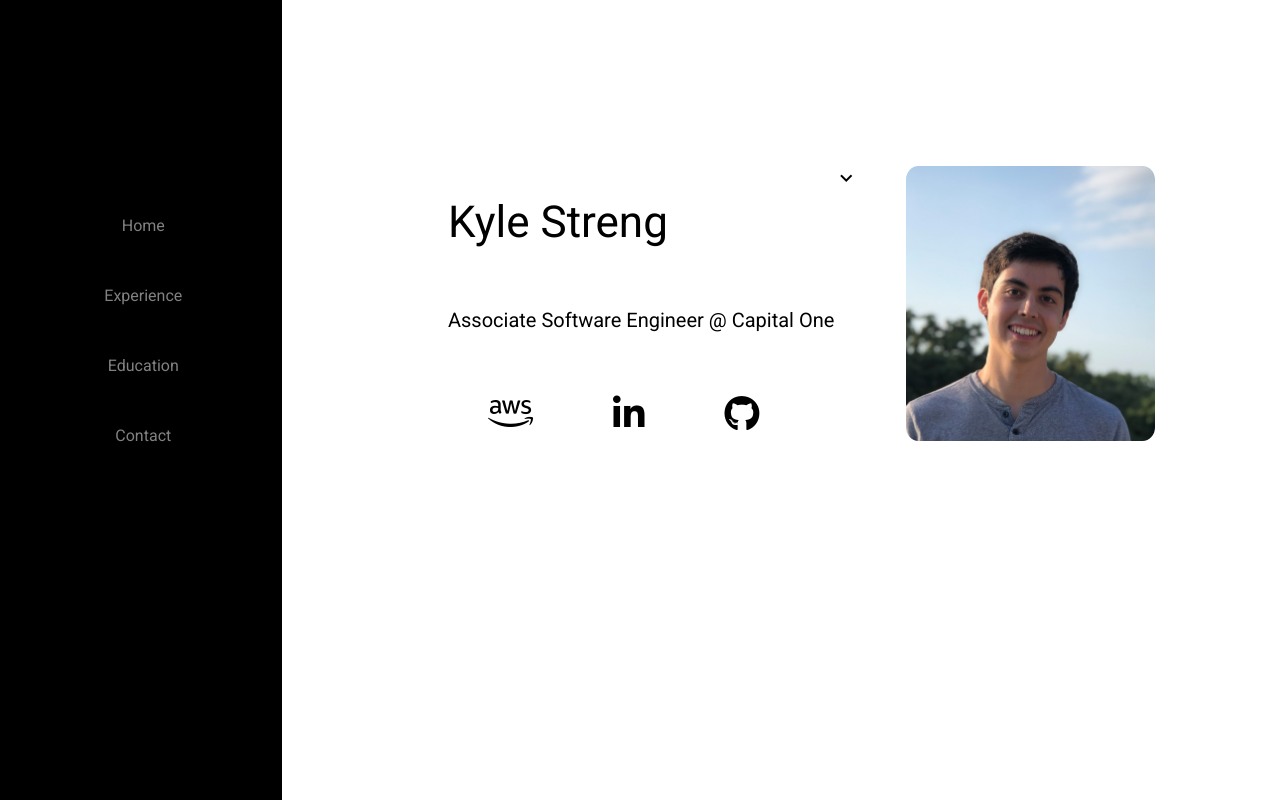
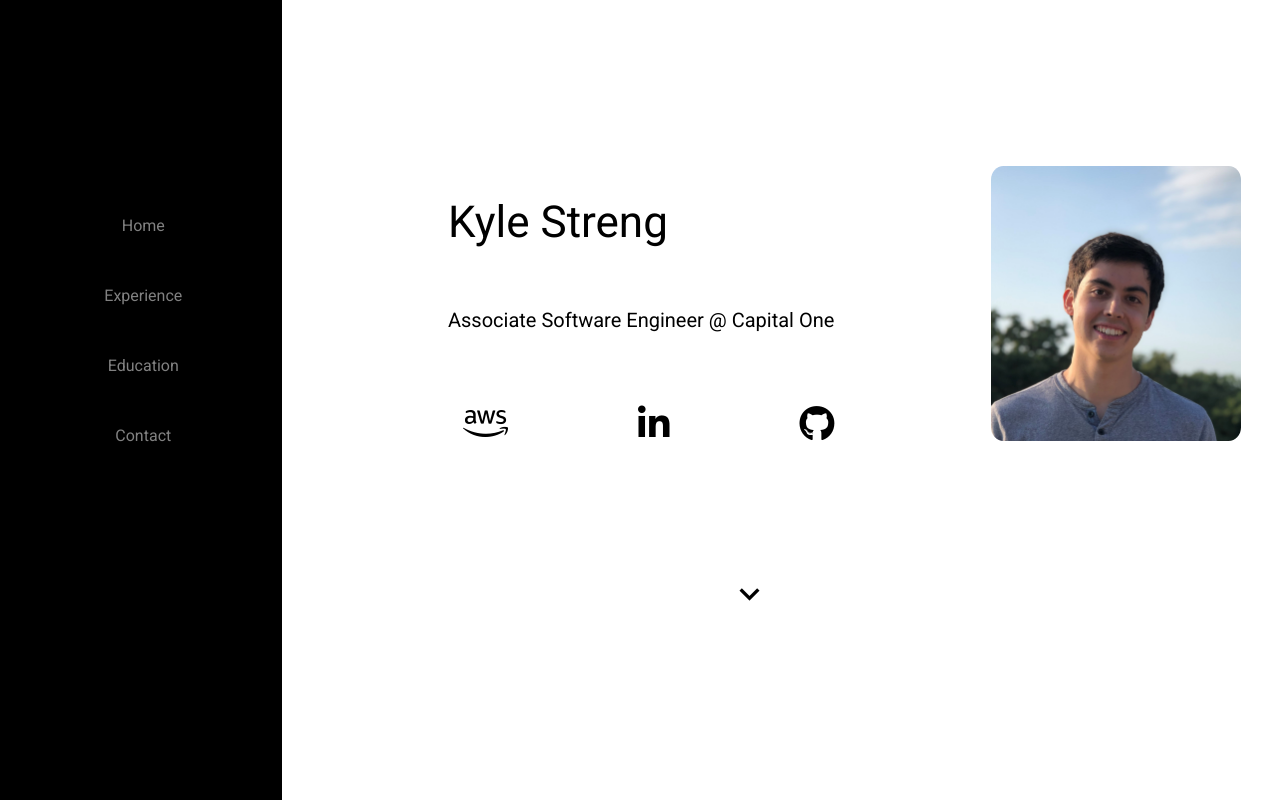
Before and after one commit to KyleStreng/PersonalWebsite, an Angular app: page /home in a window 1280 px wide. Built offline with nearby package versions, Linux system fonts and the light colour scheme.

Commit message:
Finished home component

```diff
--- a/src/app/app.module.ts
+++ b/src/app/app.module.ts
@@ -9,13 +9,15 @@ import { AppRoutingModule } from './app-routing.module';
 import { HomeComponent } from './home/home.component';
 import { ResumeComponent } from './resume/resume.component';
 import { SideBarComponent } from './side-bar/side-bar.component';
+import { ExperienceComponent } from './experience/experience.component';
 
 @NgModule({
   declarations: [
     AppComponent,
     HomeComponent,
     ResumeComponent,
-    SideBarComponent
+    SideBarComponent,
+    ExperienceComponent
   ],
   imports: [
     BrowserModule,
--- /dev/null
+++ b/src/app/experience/experience.component.html
@@ -0,0 +1 @@
+<p>experience works!</p>
--- /dev/null
+++ b/src/app/experience/experience.component.ts
@@ -0,0 +1,15 @@
+import { Component, OnInit } from '@angular/core';
+
+@Component({
+  selector: 'app-experience',
+  templateUrl: './experience.component.html',
+  styleUrls: ['./experience.component.css']
+})
+export class ExperienceComponent implements OnInit {
+
+  constructor() { }
+
+  ngOnInit(): void {
+  }
+
+}
--- a/src/app/home/home.component.css
+++ b/src/app/home/home.component.css
@@ -6,17 +6,15 @@
 .icon {
   color: black;
   font-size: 36px;
-  /* margin-top: 40px; */
-
-  padding: 40px;
+  padding: 65px;
 }
 
 img {
-  margin-right: 15%;
+  margin-left: 5%;
   border-radius: 5%;
   height: 30%;
   width: 30%;
-  float: right;
+  /* float: right; */
 }
 
 a:link, a:visited {
@@ -24,7 +22,7 @@ a:link, a:visited {
 }
 
 p {
-  float: left;
+  /* float: left; */
   padding-top: 50px;
   font-size: 16px;
   line-height: 1.6;
--- a/src/app/home/home.component.html
+++ b/src/app/home/home.component.html
@@ -3,9 +3,9 @@
 <div class='front-page'>
     <div style="float: left;">
         <h1 style="font-size: 44px; margin-top: 40px;">Kyle Streng</h1>
-        <p style="font-size: 20px; margin-bottom: 60px;"> Associate Software Engineer @ Capital One </p> <br>
+        <p style="font-size: 20px; margin-bottom: 50px;"> Associate Software Engineer @ Capital One </p> <br>
 
-        <a class="icon" href='https://www.youracclaim.com/earner/earned/badge/0dc00f65-2847-4cde-8ad7-b5c4d431436d' target='_blank'>
+        <a class="icon" style="margin-left: -10%;" href='https://www.youracclaim.com/earner/earned/badge/0dc00f65-2847-4cde-8ad7-b5c4d431436d' target='_blank'>
             <i class='fab fa-aws'></i>
         </a>
         <a class='icon' href="https://www.linkedin.com/in/kyle-streng/" target="_blank">
@@ -15,11 +15,11 @@
             <i class="fa fa-github"></i>
         </a>
     </div>
-    <img src="../assets/portrait.jpg" alt="Profile picture" class="portrait">
-
+    <img src="../assets/portrait.jpg" alt="Profile picture">
 </div>
 
-<div style="position: relative;">
-    <i class="material-icons">keyboard_arrow_down</i>
+<div style="padding-left: 57%; padding-top: 10%;">
+    <i class="material-icons" style="font-size:40px">keyboard_arrow_down</i>
+</div>
 
-</div>
+<app-experience></app-experience>
```
Also changed, not shown: src/app/experience/experience.component.css (added), 1 other file (tests, documents, lock files or other folders).
